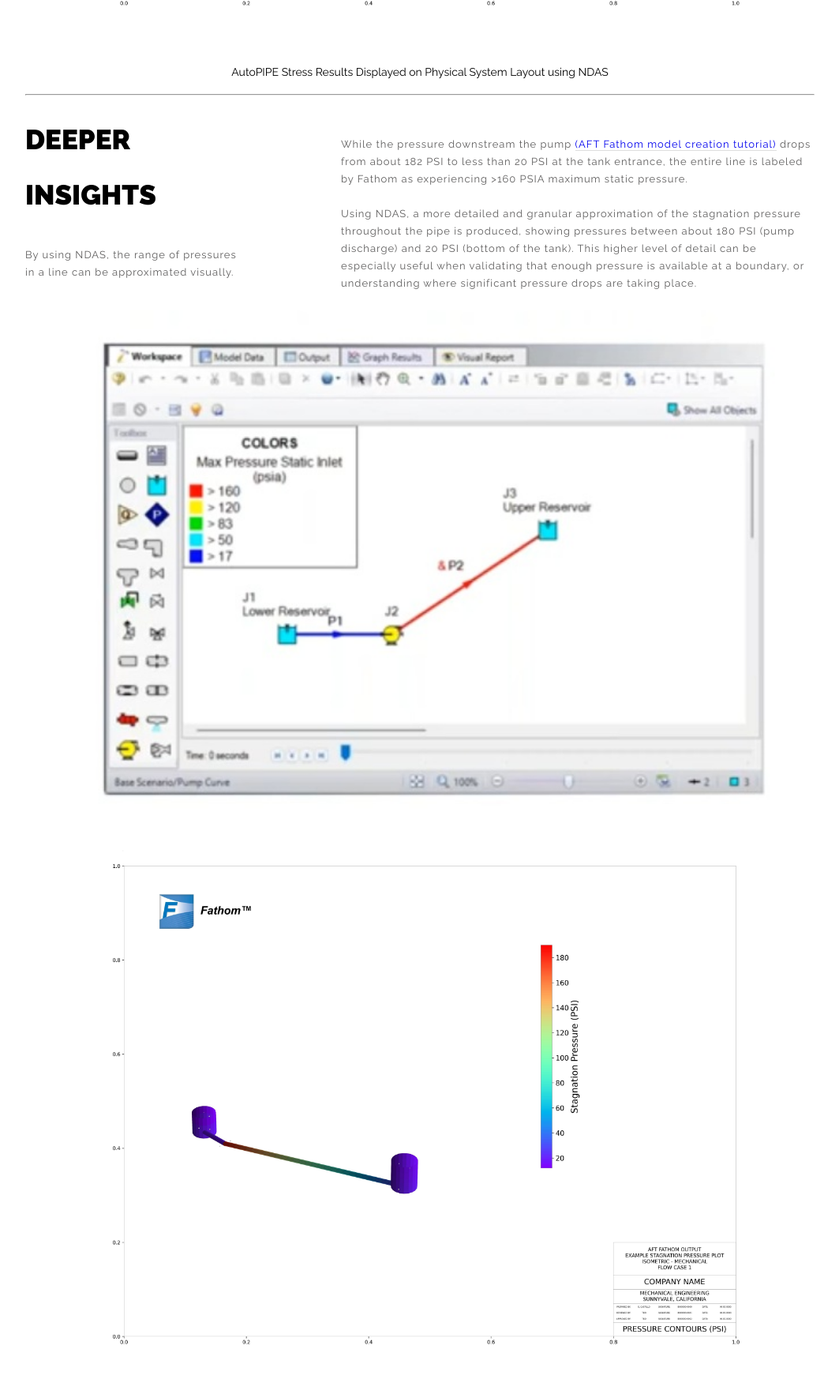
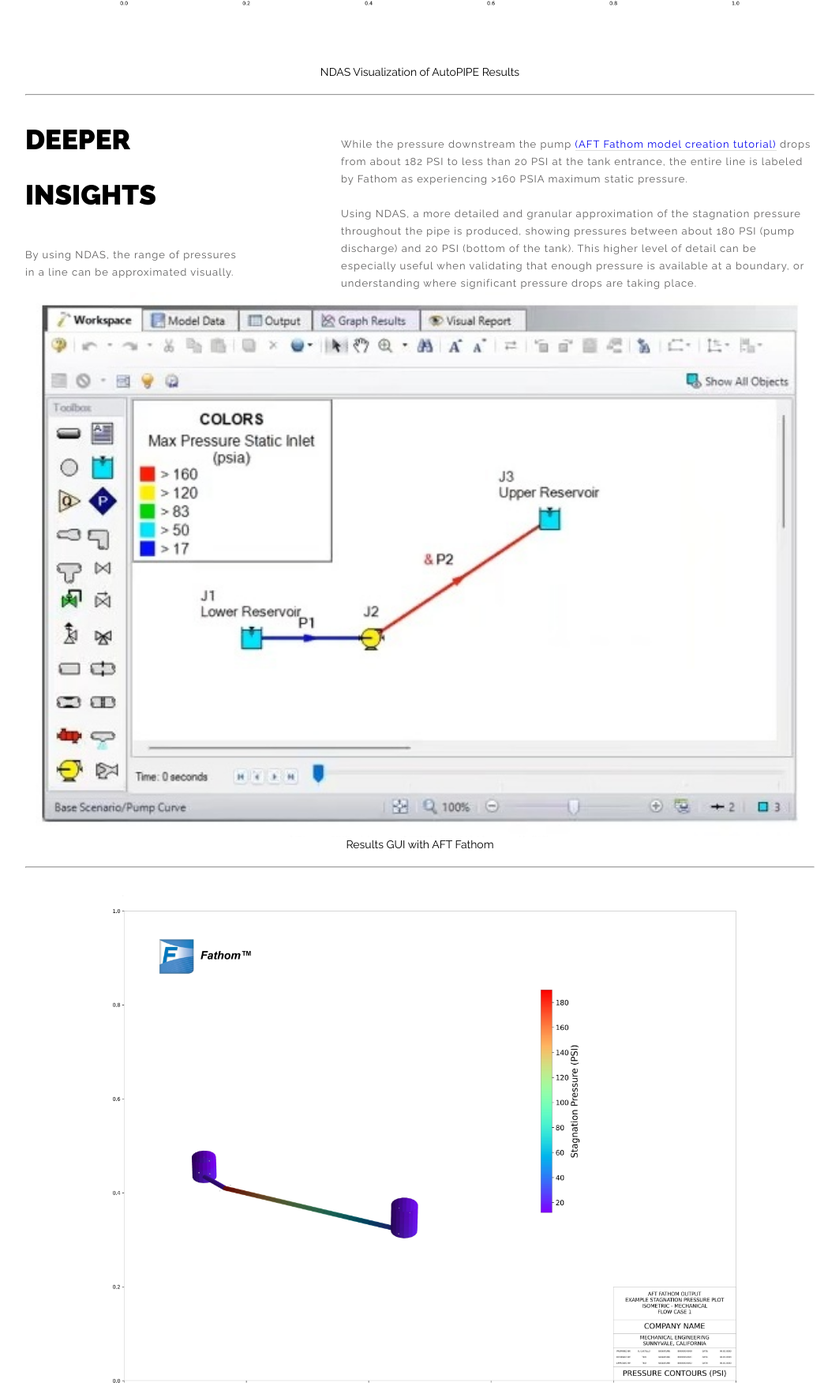
Before and after one commit to joAQUINCE/joAQUINCE.github.io, a plain HTML site: page index.html in a window 1280 px wide. Shown: the part 3423-5174 px from the top of the page at 79% size, without its empty margins (108-1171 px from the left). Drawn offline with Linux system fonts and the light colour scheme.

Commit message:
Update index.html

```diff
--- a/index.html
+++ b/index.html
@@ -161,13 +161,13 @@
 		<br>
 
 		<img src="img/ndas/AFT_FATHOM.jpg" width="100%">
-		<h2 style="text-align: center;">Fathom Pressure Results Displayed on Physical System Layout using NDAS</h2>
+		<h2 style="text-align: center;">NDAS Visualization of Fathom Results</h2>
 		<br>
 		<hr>
 		<br>
 
 		<img src="img/ndas/AUTOPIPE_PLOT.jpg" width="100%">
-		<h2 style="text-align: center;">AutoPIPE Stress Results Displayed on Physical System Layout using NDAS</h2>
+		<h2 style="text-align: center;">NDAS Visualization of AutoPIPE Results</h2>
 		<br>
 		<hr>
 		<br>
@@ -185,10 +185,17 @@
 
 
                 <div class="clear"></div>
-                 		<img src="img/ndas/schematic_with_output.jpg" width="100%">
-					<img src="img/ndas/AFT_FATHOM.jpg" width="100%">
+		<img src="img/ndas/AFT_FATHOM_STANDARD_GUI_1.jpg" width="100%">
+		<h2 style="text-align: center;">Results GUI with AFT Fathom</h2>
+		<br>
+		<hr>
+		<br>
 
-
+		<img src="img/ndas/AFT_FATHOM.jpg" width="100%">
+		<h2 style="text-align: center;">NDAS Visualization of Fathom Results</h2>
+		<br>
+		<hr>
+		<br>
 
 			    <div class="one-column">
 			  <h1>Autonomous drafting</h1>
```
